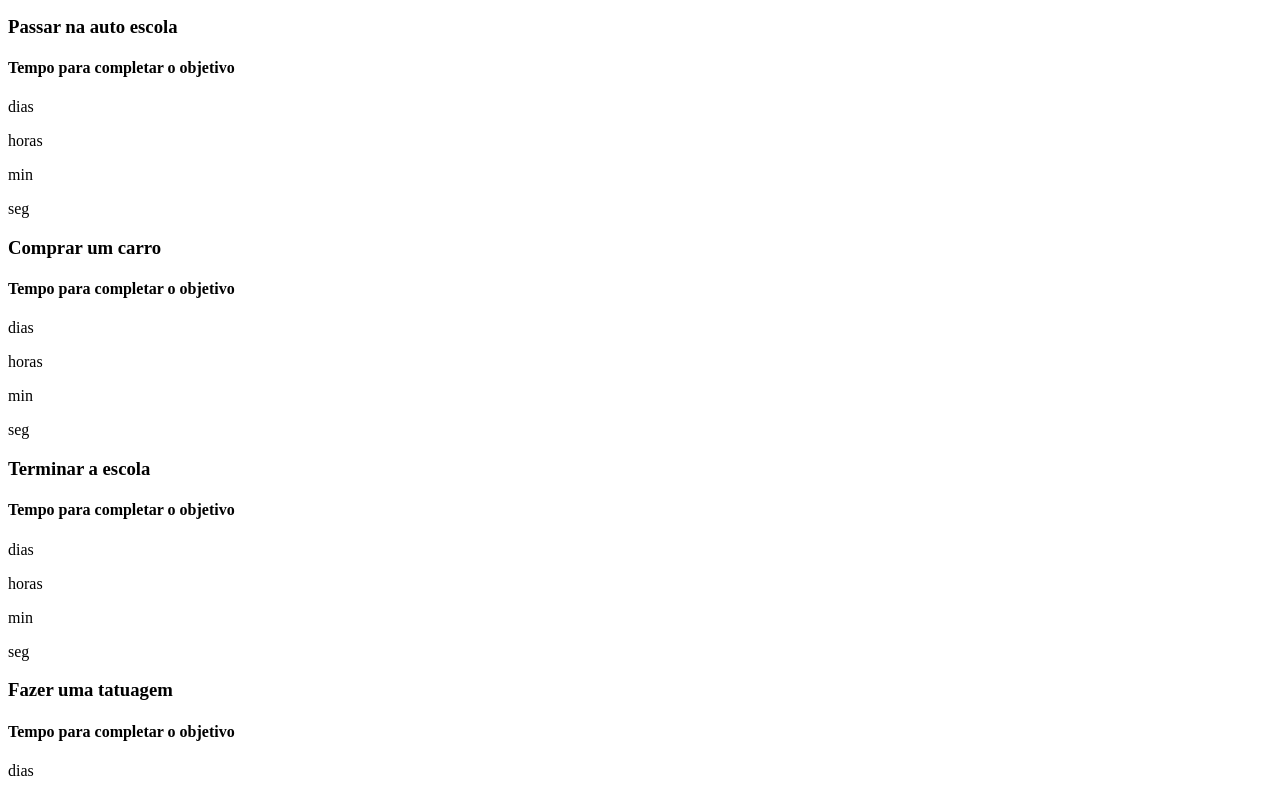
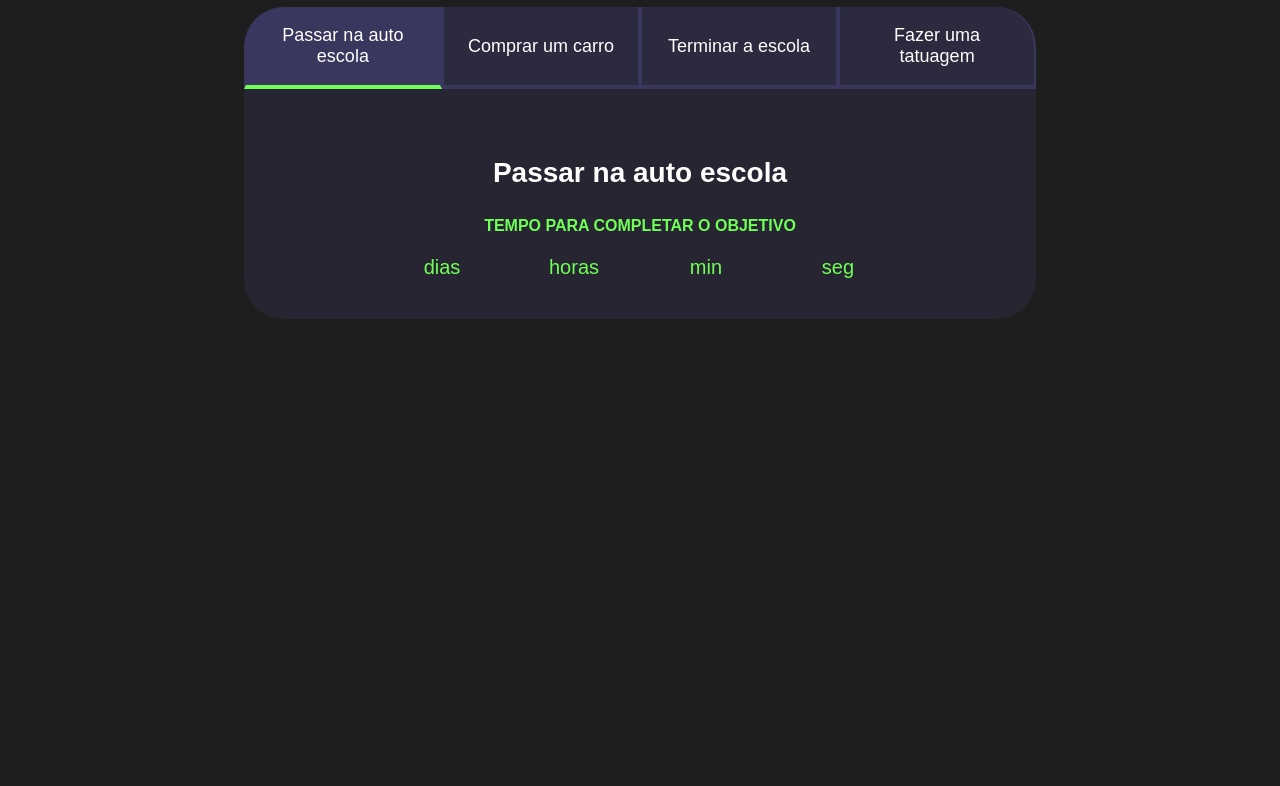
Before and after one commit to taldoKaiser/projeto-de-vida, a plain HTML site: page index.html in a window 1280 px wide. Shown: the part 91-877 px from the top of the page. After the commit the page ends 800 px from the top, so only its background shows below. Drawn offline with Linux system fonts and the light colour scheme.

Commit message:
Update style.css

```diff
--- a/style.css
+++ b/style.css
@@ -1 +1,130 @@
 @import url('https://fonts.googleapis.com/css2?family=Merriweather:ital,opsz,wght@0,18..144,300..900;1,18..144,300..900&display=swap');
+:root {
+    --cor-de-fundo: #1E1E1E;
+    --verde: #6FFF57;
+    --branco: #FFFFFF;
+    --botao-ativo: #3A375E;
+    --botao-inativo: rgba(58, 55, 94, 0.5);
+    --texto-fundo: rgba(58, 55, 94, 0.3);
+}
+
+body {
+    background-color: var(--cor-de-fundo);
+    color: var(--branco);
+    font-family: 'Chakra Petch', sans-serif;
+}
+
+
+.conteudo-principal {
+    display: flex;
+    flex-direction: column;
+    justify-content: center;
+    align-items: center;
+    max-width: 1200px;
+    width: 100%;
+    margin: 0 auto;
+}
+
+.titulo-principal {
+    text-align: left;
+    width: 100%;
+    font-size: 32px;
+}
+
+.titulo-principal span {
+    color: var(--verde);
+}
+
+
+.botao {
+    font-family: 'Chakra Petch', sans-serif;
+    background-color: var(--botao-inativo);
+    color: var(--branco);
+    display: flex;
+    justify-content: center;
+    padding: 1em;
+    font-size: 18px;
+    align-items: center;
+    width: 100%;
+    border-bottom: 4px solid var(--botao-ativo);
+    border-left: 2px solid var(--botao-ativo);
+    border-right: 2px solid var(--botao-ativo);
+    border-top: none;
+}
+
+.botao:first-child {
+    border-radius: 40px 40px 0 0;
+}
+
+.botoes {
+    display: block;
+}
+
+.botao.ativo {
+    background-color: var(--botao-ativo);
+    border-bottom: 4px solid var(--verde);
+}
+
+.abas-textos {
+    background-color: var(--texto-fundo);
+    padding: 40px;
+    border-radius: 0 0 40px 40px;
+}
+
+.aba-conteudo.ativo {
+    display: block;
+}
+
+.aba-conteudo {
+    display: none;
+}
+
+.aba-conteudo-titulo-principal {
+    font-size: 28px;
+    text-align: center;
+}
+
+.aba-conteudo-titulo-secundario {
+    text-align: center;
+    color: var(--verde);
+    text-transform: uppercase;
+}
+
+.contador {
+    display: flex;
+    justify-content: center;
+    flex-wrap: wrap;
+}
+
+.contador-digito {
+    padding: 0 16px;
+    text-align: center;
+    min-width: 100px;
+}
+
+.contador-digito-numero {
+    font-size: 80px;
+    margin: 0;
+
+}
+
+.contador-digito-texto {
+    color: var(--verde);
+    font-size: 20px;
+    margin: 0;
+
+}
+
+@media screen and (min-width: 768px) {
+    .botoes {
+        display: flex;
+    }
+
+    .botao:first-child {
+        border-radius: 40px 0 0 0;
+    }
+
+    .botao:last-child {
+        border-radius: 0 40px 0 0;
+    }
+}
```
